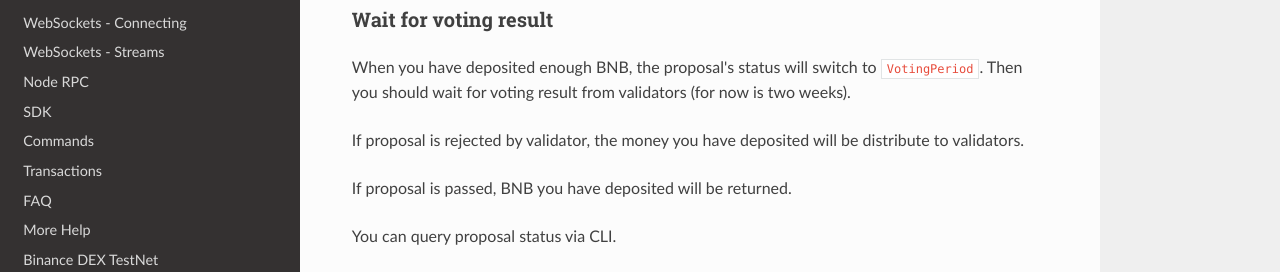
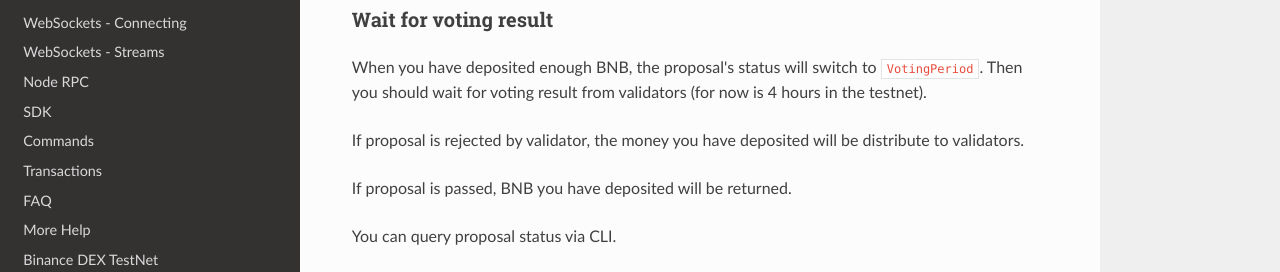
Before and after one commit to yash-sharma1/docs-site, an MkDocs documentation site: the page built from docs/list.md, in a window 1280 px wide and 900 px high, scrolled down 2908 px. Shown: the part 200-472 px from the top of the window. Built offline with MkDocs 1.6.1, drawn with Linux system fonts in a browser that asks for light colours; nearby versions of some CDN libraries.

Commit message:
Change list waiting time in the testnet.

```diff
--- a/docs/list.md
+++ b/docs/list.md
@@ -144,7 +144,7 @@ Password to sign with 'test':
 ### Wait for voting result
 
 When you have deposited enough BNB, the proposal's status will switch to `VotingPeriod`. Then you should wait
-for voting result from validators (for now is two weeks).
+for voting result from validators (for now is 4 hours in the testnet).
 
 If proposal is rejected by validator, the money you have deposited will be distribute to validators.
 
```
